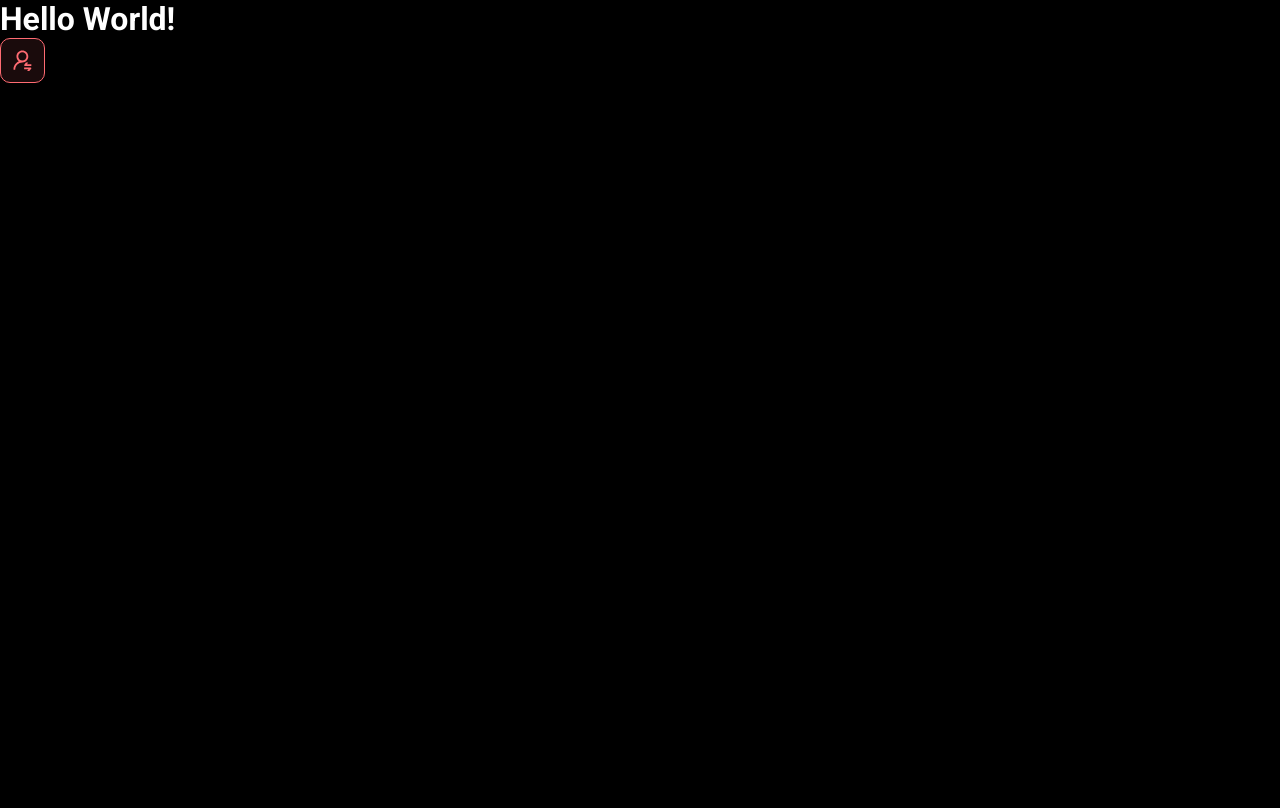
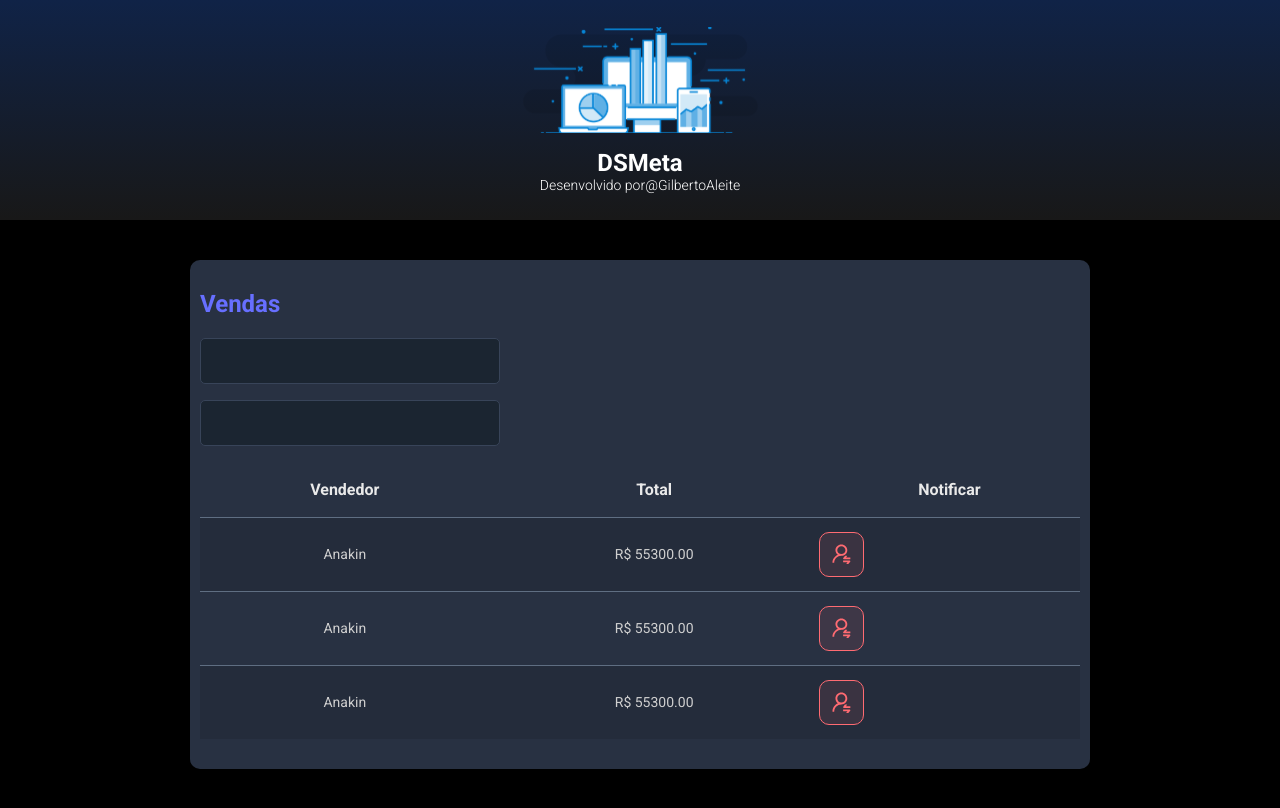
Before and after one commit to Gilbertoaleite/DSMETA, a React (Vite) app: page / in a window 1280 px wide. Built offline with nearby package versions, Linux system fonts and the light colour scheme.

Commit message:
Others components

```diff
--- a/src/App.tsx
+++ b/src/App.tsx
@@ -1,12 +1,13 @@
-import "./styles/Global.css"
-import NotificationButton from "./components/NotificationButton"
+
+import Header from "./components/Header"
+import Base from "./components/Base"
 
 function App() {
   return (
     <>
+      <Header />
+      <Base />
 
-      <h1>Hello World!</h1>
-      <NotificationButton />
     </>
   )
 }
--- /dev/null
+++ b/src/components/Base/index.tsx
@@ -0,0 +1,77 @@
+import './style.css'
+import NotificationButton from "../NotificationButton"
+
+export default function Base() {
+    return (
+
+        <section className="dsmeta-container">
+            <div className="dsmeta-card">
+                <h2 className="dsmeta-sales-title">Vendas</h2>
+                <div>
+                    <div className="dsmeta-form-control-container">
+                        <input className="dsmeta-form-control" type="text" />
+                    </div>
+                    <div className="dsmeta-form-control-container">
+                        <input className="dsmeta-form-control" type="text" />
+                    </div>
+                </div>
+
+                <div>
+                    <table className="dsmeta-sales-table">
+                        <thead>
+                            <tr>
+                                <th className="show992">ID</th>
+                                <th className="show576">Data</th>
+                                <th>Vendedor</th>
+                                <th className="show992">Visitas</th>
+                                <th className="show992">Vendas</th>
+                                <th>Total</th>
+                                <th>Notificar</th>
+                            </tr>
+                        </thead>
+                        <tbody>
+                            <tr>
+                                <td className="show992">#341</td>
+                                <td className="show576">08/07/2022</td>
+                                <td>Anakin</td>
+                                <td className="show992">15</td>
+                                <td className="show992">11</td>
+                                <td>R$ 55300.00</td>
+                                <td>
+                                    <NotificationButton />
+                                </td>
+                            </tr>
+                            <tr>
+                                <td className="show992">#341</td>
+                                <td className="show576">08/07/2022</td>
+                                <td>Anakin</td>
+                                <td className="show992">15</td>
+                                <td className="show992">11</td>
+                                <td>R$ 55300.00</td>
+                                <td>
+                                    <NotificationButton />
+
+                                </td>
+                            </tr>
+                            <tr>
+                                <td className="show992">#341</td>
+                                <td className="show576">08/07/2022</td>
+                                <td>Anakin</td>
+                                <td className="show992">15</td>
+                                <td className="show992">11</td>
+                                <td>R$ 55300.00</td>
+                                <td>
+                                    <NotificationButton />
+                                </td>
+                            </tr>
+                        </tbody>
+
+                    </table>
+                </div>
+
+            </div>
+
+        </section>
+
+    )
+}
--- /dev/null
+++ b/src/components/Base/style.css
@@ -0,0 +1,77 @@
+.dsmeta-container {
+	width: 100%;
+	max-width: 900px;
+	margin: 2.5rem auto;
+}
+
+.dsmeta-card {
+	background-color: #283142;
+	border-radius: 10px;
+	padding: 30px 10px;
+}
+
+#sales {
+	padding: 40px 10px;
+}
+
+.dsmeta-sales-title {
+	color: #676fff;
+	font-size: 24px;
+	margin-bottom: 20px;
+}
+
+.dsmeta-form-control-container {
+	margin-bottom: 16px;
+	max-width: 300px;
+}
+
+.dsmeta-form-control {
+	width: 100%;
+	height: 46px;
+	background-color: #1b2531;
+	border: 1px solid #384459;
+	border-radius: 5px;
+	color: #9aaabe;
+	padding: 0 20px;
+	font-size: 18px;
+}
+
+.dsmeta-sales-table {
+	width: 100%;
+	border-spacing: 0;
+	border-collapse: collapse;
+}
+
+.dsmeta-sales-table thead {
+	height: 55px;
+	font-size: 16px;
+	color: #e9e9e9;
+	font-weight: 700;
+}
+
+.dsmeta-sales-table tbody {
+	font-size: 14px;
+	font-weight: 400;
+	color: #cfcfcf;
+	text-align: center;
+}
+
+.dsmeta-sales-table tbody tr {
+	height: 74px;
+	border-top: 1px solid #5f6e82;
+}
+
+.dsmeta-sales-table tbody tr:hover > td {
+	background-color: #384459;
+}
+
+.dsmeta-sales-table tbody tr:nth-child(odd) {
+	background-color: #242c3b;
+}
+.show576 {
+	display: none;
+}
+
+.show992 {
+	display: none;
+}
--- /dev/null
+++ b/src/components/Header/index.tsx
@@ -0,0 +1,16 @@
+import './style.css';
+import Logo from '../../assets/img/logo.svg';
+export default function Header() {
+    return (
+        <header>
+            <div className="dsmeta-logo-container">
+                <img src={ Logo } alt="DSMeta" />
+                <h1>DSMeta</h1>
+                <p>
+                    Desenvolvido por
+                    <a target="_blank" href="https://www.github.com/gilbertoaleite">@GilbertoAleite</a>
+                </p>
+            </div>
+        </header>
+    )
+}
--- /dev/null
+++ b/src/components/Header/style.css
@@ -0,0 +1,27 @@
+header {
+	background: linear-gradient(180deg, #102347 0%, #181818 100%);
+	height: 220px;
+	display: flex;
+	align-items: center;
+	justify-content: center;
+}
+
+.dsmeta-logo-container {
+	display: flex;
+	flex-direction: column;
+	align-items: center;
+}
+
+.dsmeta-logo-container img {
+	width: 235px;
+}
+
+.dsmeta-logo-container h1 {
+	margin-top: 15px;
+	font-size: 24px;
+}
+
+.dsmeta-logo-container p {
+	font-size: 14px;
+	font-weight: 300;
+}
--- a/src/main.tsx
+++ b/src/main.tsx
@@ -1,3 +1,4 @@
+import "./styles/Global.css"
 import React from 'react'
 import ReactDOM from 'react-dom/client'
 import App from './App'
--- a/src/styles/Global.css
+++ b/src/styles/Global.css
@@ -19,3 +19,27 @@
 	color: unset;
 	text-decoration: none;
 }
+
+@media (min-width: 576px) {
+	.show576 {
+		display: table-cell;
+	}
+
+	.dsmeta-card {
+		padding: 35px;
+	}
+
+	.dsmeta-sales-table tbody tr {
+		height: 55px;
+	}
+
+	.dsmeta-sales-table tbody {
+		font-size: 18px;
+	}
+}
+
+@media (min-width: 992px) {
+	.show992 {
+		display: table-cell;
+	}
+}
```
